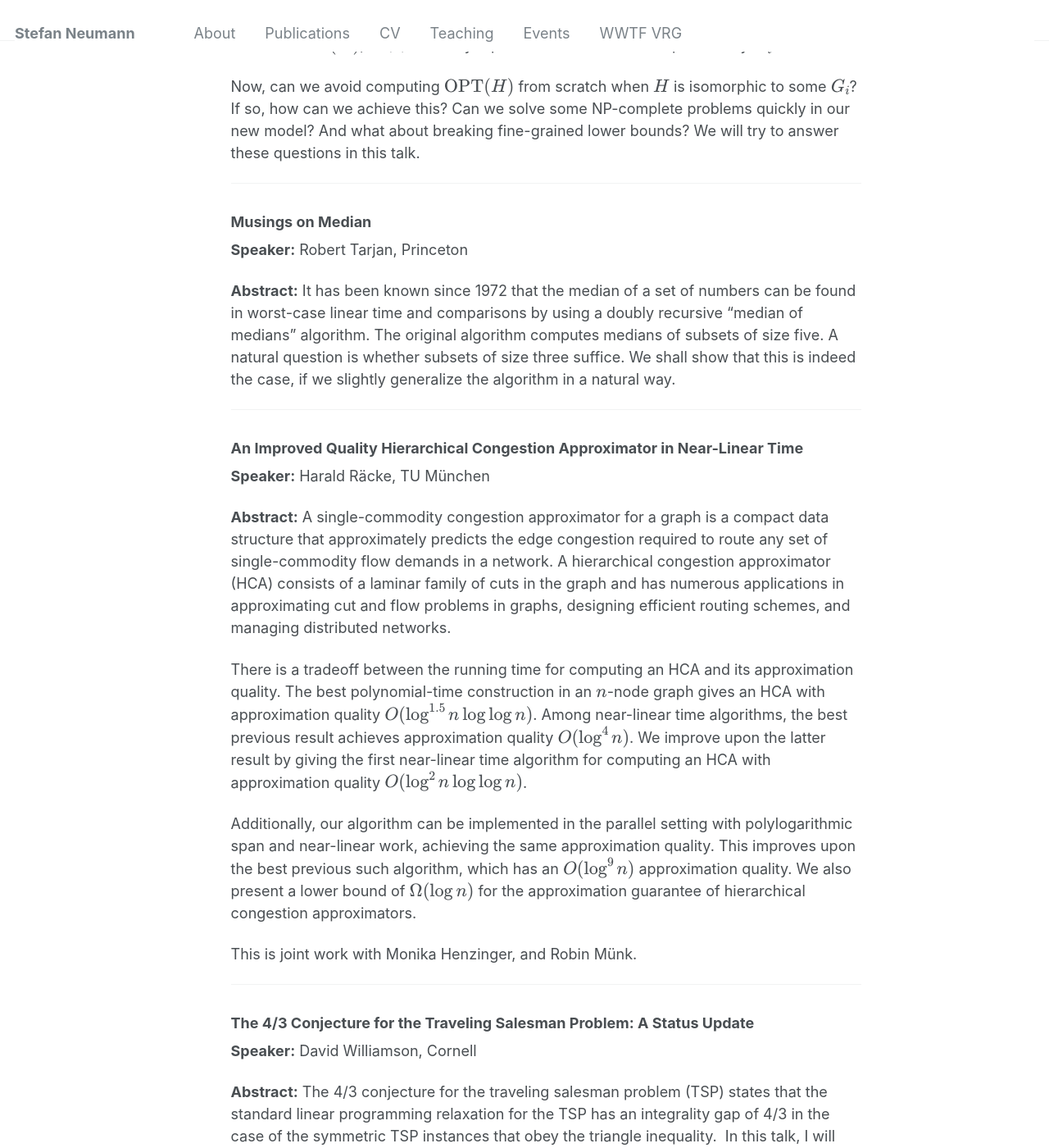
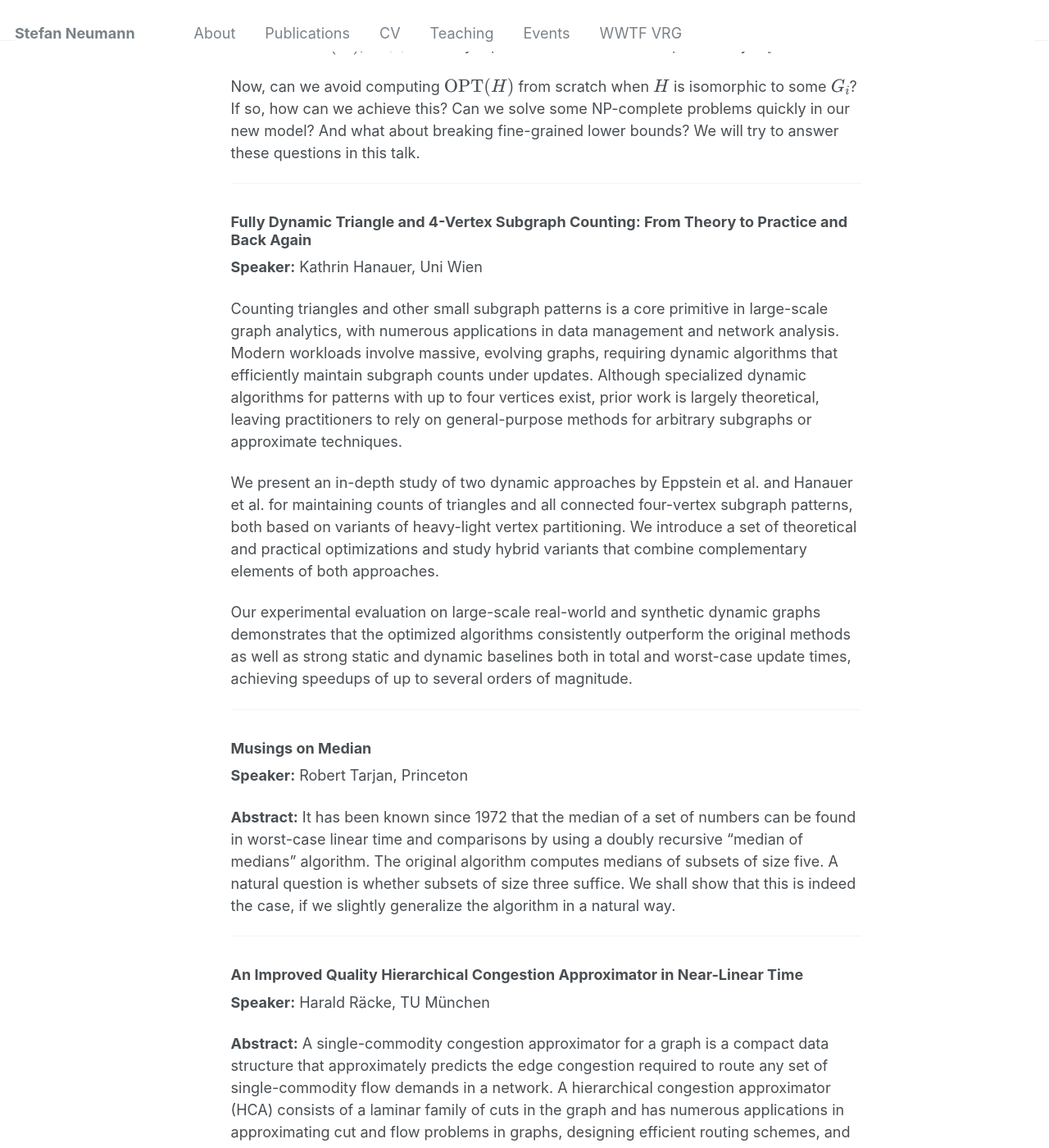
Before and after one commit to StefanResearch/StefanResearch.github.io, a Jekyll site: the page built from _pages/workshop-graph.md, in a window 1280 px wide and 1400 px high, scrolled down 2455 px. Shown: the whole window at 82% size. Built offline with Jekyll 4.4.1, drawn with Linux system fonts in a browser that asks for light colours.

Commit message:
Update workshop-graph.md

```diff
--- a/_pages/workshop-graph.md
+++ b/_pages/workshop-graph.md
@@ -36,7 +36,7 @@ The workshop has received sponsoring from [ISTA](https://ista.ac.at).
 | 9:00 – 9:05   | Organizers                          | Welcome                                                                                                                                         |
 | 9:05 – 9:35     | Sayan Bhattacharya (Warwick)        | [Recent Advances in Dynamic Matching](#recent-advances-in-dynamic-matching)                                                                                                             |
 | 9:35 – 10:05    | Danupon Nanongkai (MPI Informatics) | [Solving Problems on Graphs We Have Seen Before](#solving-problems-on-graphs-we-have-seen-before)
-| 10:05 – 10:20   | Kathrin Hanauer (Uni Wien)          | Fully Dynamic Triangle and 4-Vertex Subgraph Counting: From Theory to Practice and Back Again                                                   |
+| 10:05 – 10:20   | Kathrin Hanauer (Uni Wien)          | [Fully Dynamic Triangle and 4-Vertex Subgraph Counting: From Theory to Practice and Back Again](#fully-dynamic-triangle-and-four-vertex-counting)                                                   |
 | 10:20 – 10:50 |                                     | **Coffee Break**                                                                                                                                |
 | 10:50 – 11:20   | Robert Tarjan (Princeton)           | [Musings on Medians](#musings-on-median)                                                                                                                              |
 | 11:20 – 11:50   | Harald Räcke (TU München)           | [An Improved Quality Hierarchical Congestion Approximator in Near-Linear Time](#an-improved-quality-hierarchical-congestion-approximator-in-near-linear-time)                                                                    |
@@ -73,6 +73,18 @@ If we run a heavy-duty computation on prior data, can we avoid repeated computat
 
 Now, can we avoid computing $\operatorname{OPT}(H)$ from scratch when $H$ is isomorphic to some $G_i$? If so, how can we achieve this? Can we solve some NP-complete problems quickly in our new model? And what about breaking fine-grained lower bounds? We will try to answer these questions in this talk.
 
+
+---
+
+### Fully Dynamic Triangle and 4-Vertex Subgraph Counting: From Theory to Practice and Back Again {#fully-dynamic-triangle-and-four-vertex-counting}
+
+**Speaker:** Kathrin Hanauer, Uni Wien
+
+Counting triangles and other small subgraph patterns is a core primitive in large-scale graph analytics, with numerous applications in data management and network analysis. Modern workloads involve massive, evolving graphs, requiring dynamic algorithms that efficiently maintain subgraph counts under updates. Although specialized dynamic algorithms for patterns with up to four vertices exist, prior work is largely theoretical, leaving practitioners to rely on general-purpose methods for arbitrary subgraphs or approximate techniques.
+
+We present an in-depth study of two dynamic approaches by Eppstein et al. and Hanauer et al. for maintaining counts of triangles and all connected four-vertex subgraph patterns, both based on variants of heavy-light vertex partitioning. We introduce a set of theoretical and practical optimizations and study hybrid variants that combine complementary elements of both approaches.
+
+Our experimental evaluation on large-scale real-world and synthetic dynamic graphs demonstrates that the optimized algorithms consistently outperform the original methods as well as strong static and dynamic baselines both in total and worst-case update times, achieving speedups of up to several orders of magnitude.
 
 ---
 
```
